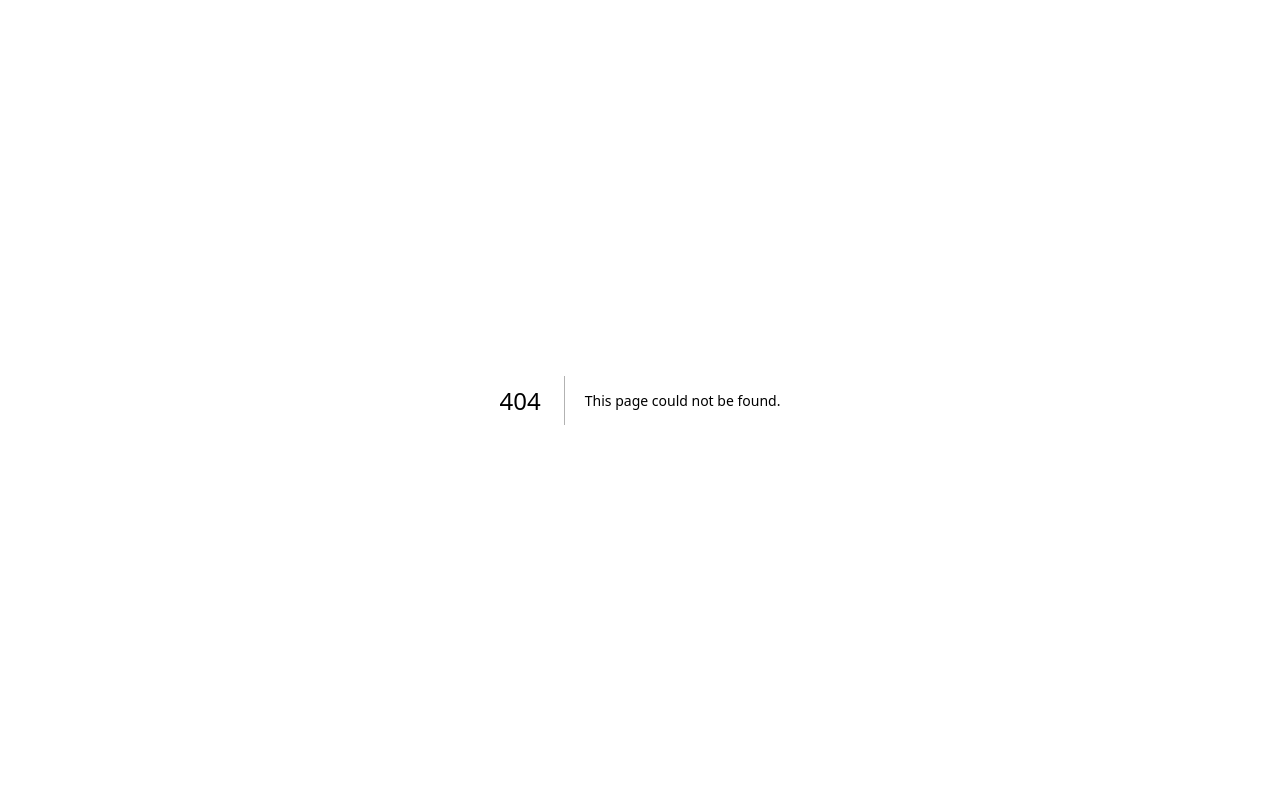
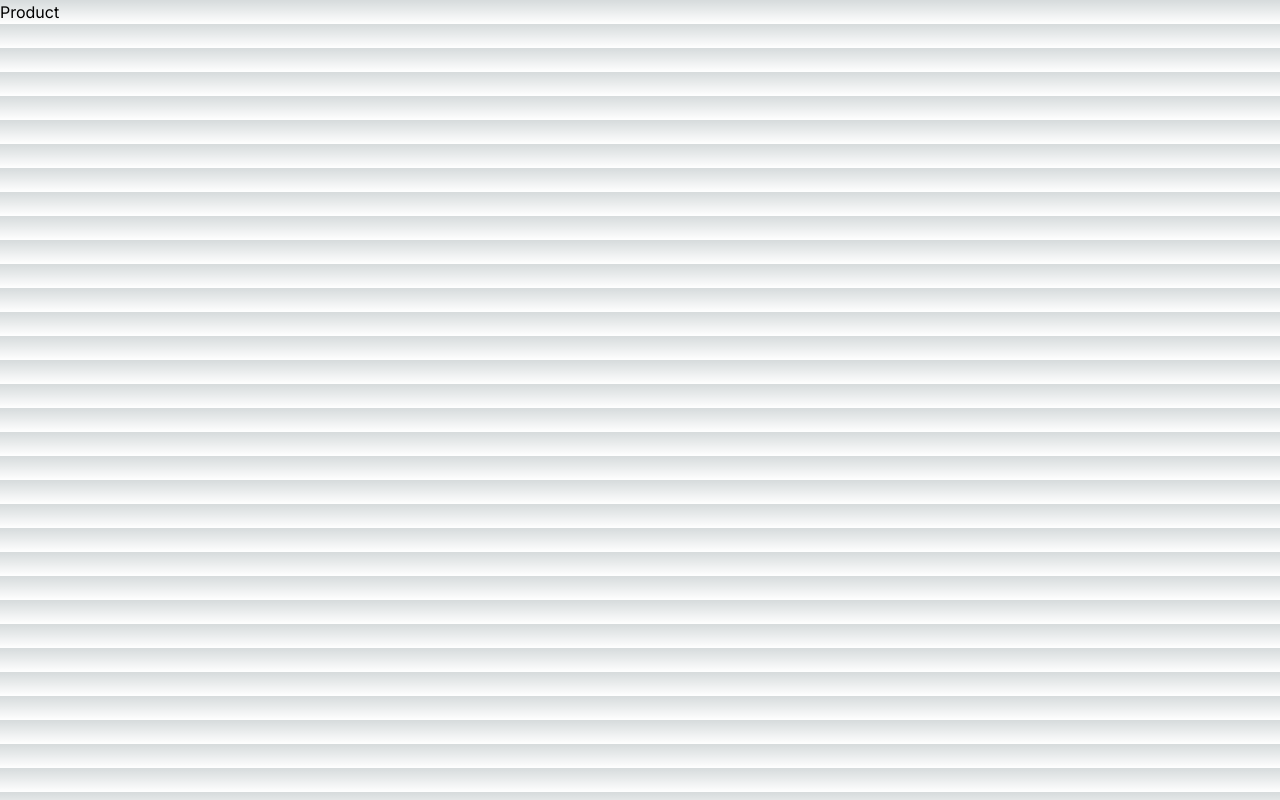
Before and after one commit to sundaram2021/ecommerce-next, a Next.js app: page /product in a window 1280 px wide. Before the commit this address had no page. Built offline with nearby package versions, Linux system fonts and the light colour scheme.

Commit message:
all products

```diff
--- /dev/null
+++ b/src/app/product/page.tsx
@@ -0,0 +1,42 @@
+
+"use client"
+
+import React from 'react'
+
+function Product() {
+  const fetchProduct = async() => {
+    // const url = 'https://raw.githubusercontent.com/christkv/ecommerce/master/preload_data/products.json';
+
+    // const response = await fetch(url);
+
+    // const text = await response.text();
+    // const categoryRegex = /"category"\s*:\s*"([^"]+)"/g;
+    // const matches = text.match(categoryRegex);
+
+    // const categories = matches && matches.map((match) => {
+    //   const capturedGroup = match.match(/"category"\s*:\s*"([^"]+)"/);
+    //   return capturedGroup && capturedGroup[1];
+    // });
+
+    // console.log("categories:", categories);
+
+    // console.log(text);
+
+    // fetch('https://fakestoreapi.com/products')
+    //         .then(res=>res.json())
+    //         .then(json=>console.log(json))
+
+    fetch('https://github.com/iffi96/Shoe-store-data-json/blob/master/data001.json')
+            .then(res=>res.json())
+            .then(json=>console.log(json))
+  }
+  return (
+    <div onClick={fetchProduct}>Product</div>
+  )
+}
+
+export default Product
+
+// https://raw.githubusercontent.com/christkv/ecommerce/master/preload_data/products.json
+
+// https://dummyjson.com/docs/products
```
